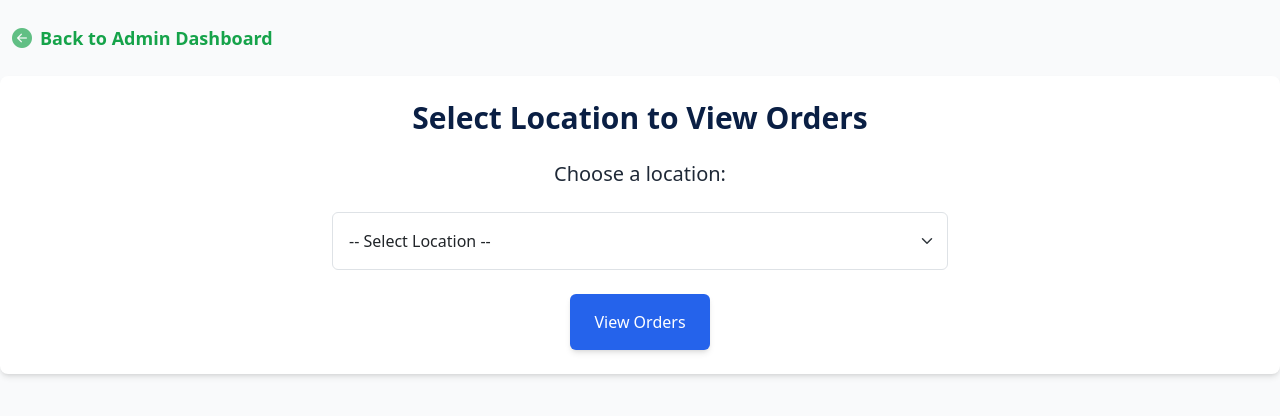
After one commit to Martin4dbest/jomaviko, a Flask app: page /admin/select_order_location in a window 1280 px wide. The commit adds this page. Shown: the top 416 px of the page. Run offline with Flask 3, Linux system fonts and the light colour scheme; some libraries are stand-ins or nearby versions.

Commit message:
added new features

```diff
--- a/app.py
+++ b/app.py
@@ -805,8 +805,45 @@ def delete_user(user_id):
 
 @app.route('/admin/orders')
 def view_orders():
-    orders = Order.query.all()
-    return render_template('admin_orders.html', orders=orders)
+    # Get the selected location from the query string
+    selected_location = request.args.get('location')
+
+    # If no location is selected, redirect to the location selection page
+    if not selected_location:
+        return redirect(url_for('select_order_location'))
+
+    # Fetch orders for the selected location
+    orders = (
+        Order.query
+        .join(Product, Product.id == Order.product_id)
+        .filter(Product.location == selected_location)
+        .all()
+    )
+
+    # Render the orders page with the selected location
+    return render_template('admin_orders.html', orders=orders, selected_location=selected_location)
+
+@app.route('/admin/select_order_location', methods=['GET', 'POST'])
+def select_order_location():
+    # Static list of cities in Ghana
+    ghana_cities = [
+        'Accra', 'Kumasi', 'Sekondi', 'Tamale', 'Takoradi', 'Cape Coast',
+        'Sunyani', 'Bolgatanga', 'Wa', 'Ho', 'Berekum', 'Nsawam', 'New Edubiase',
+        'Akim Oda', 'Landslide', 'Asamankese', 'Mampong', 'Sefwi Wiawso'
+    ]
+
+    locations = ghana_cities
+
+    if request.method == 'POST':
+        # Get the selected location from the form
+        selected_location = request.form.get('location')
+        # Redirect to the orders page with the selected location as a query parameter
+        return redirect(url_for('view_orders', location=selected_location))
+
+    # Render the location selection page with the list of locations
+    return render_template('select_order_location.html', locations=locations)
+
+
 
 @app.route('/delete-all-sales', methods=['POST'])
 def delete_all_sales():
--- /dev/null
+++ b/templates/select_order_location.html
@@ -0,0 +1,61 @@
+<!DOCTYPE html>
+<html lang="en">
+
+<head>
+  <meta charset="UTF-8" />
+  <meta name="viewport" content="width=device-width, initial-scale=1.0" />
+  <title>Select Location for Orders</title>
+
+  <!-- Tailwind CSS -->
+  <script src="https://cdn.tailwindcss.com"></script>
+  <!-- Bootstrap CSS -->
+  <link href="https://cdn.jsdelivr.net/npm/bootstrap@5.1.3/dist/css/bootstrap.min.css" rel="stylesheet" />
+  <!-- Bootstrap Icons -->
+  <link href="https://cdn.jsdelivr.net/npm/bootstrap-icons/font/bootstrap-icons.css" rel="stylesheet" />
+
+  <style>
+    .hover\:drop-shadow-glow:hover {
+      filter: drop-shadow(0 0 6px #22c55e);
+    }
+  </style>
+</head>
+
+<body class="bg-gray-50">
+
+  <!-- Back to Dashboard -->
+  <div class="container my-4">
+    <a href="{{ url_for('admin_dashboard') }}"
+      class="text-lg font-semibold text-green-600 hover:text-green-700 hover:drop-shadow-glow transition-all duration-300 inline-flex items-center">
+      <i class="bi bi-arrow-left-circle-fill text-xl mr-2 animate-pulse"></i> Back to Admin Dashboard
+    </a>
+  </div>
+
+  <!-- Main Form Container -->
+  <div class="container mx-auto bg-white px-4 py-6 md:px-8 rounded-lg shadow-md mb-8">
+    <h2 class="text-center text-3xl font-bold text-[#0a1f44] mb-6">
+      Select Location to View Orders
+    </h2>
+
+    <!-- Form -->
+    <form method="post" class="text-center">
+      <label for="location" class="text-xl block mb-4 text-gray-800">Choose a location:</label>
+
+      <select name="location" id="location"
+        class="form-select w-full md:w-1/2 mx-auto p-3 rounded-md border border-gray-300 focus:ring-2 focus:ring-blue-400 mb-6"
+        required>
+        <option value="">-- Select Location --</option>
+        {% for location in locations %}
+        <option value="{{ location }}">{{ location }}</option>
+        {% endfor %}
+      </select>
+
+      <button type="submit"
+        class="bg-blue-600 text-white px-6 py-3 rounded-md hover:bg-blue-700 transition duration-300 shadow-md">
+        View Orders
+      </button>
+    </form>
+  </div>
+
+</body>
+
+</html>
```
Also changed, not shown: templates/admin_dashboard.html (+34 -19 lines), templates/admin_orders.html (+67 -66 lines).
